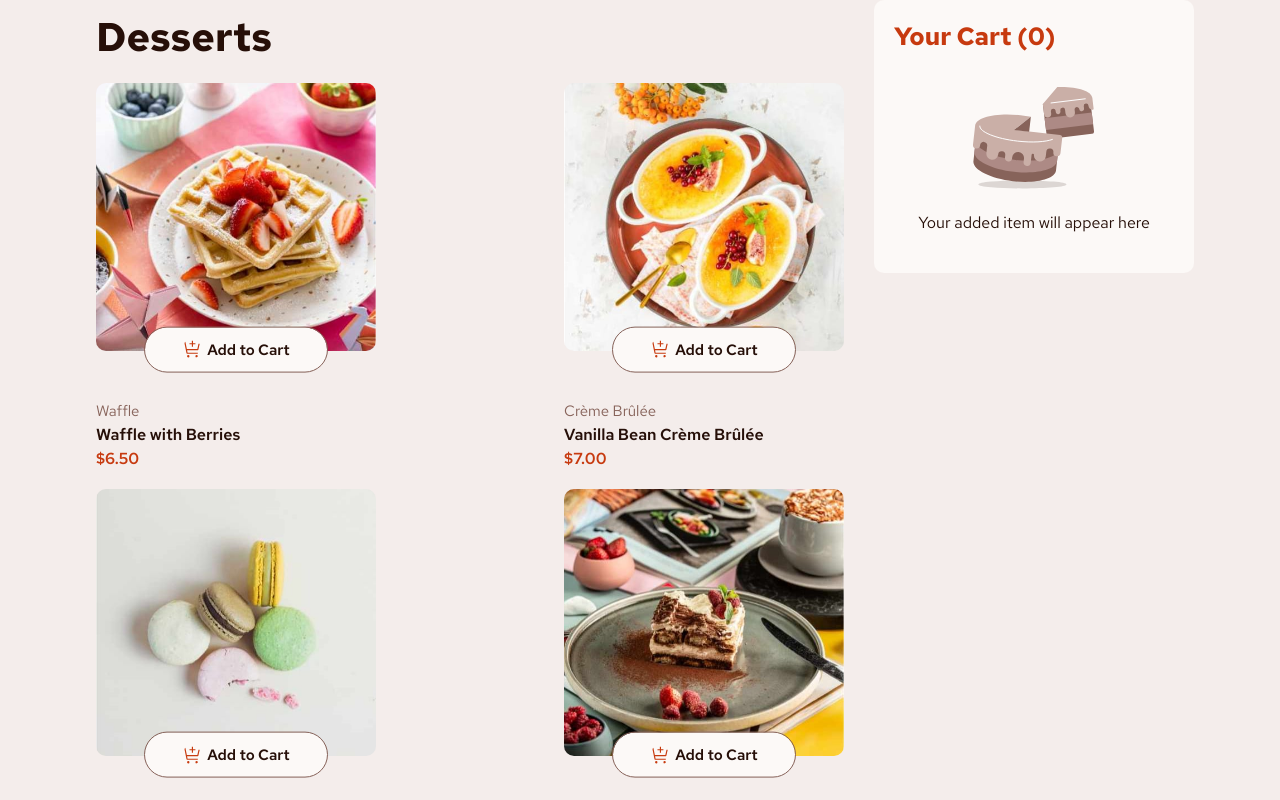
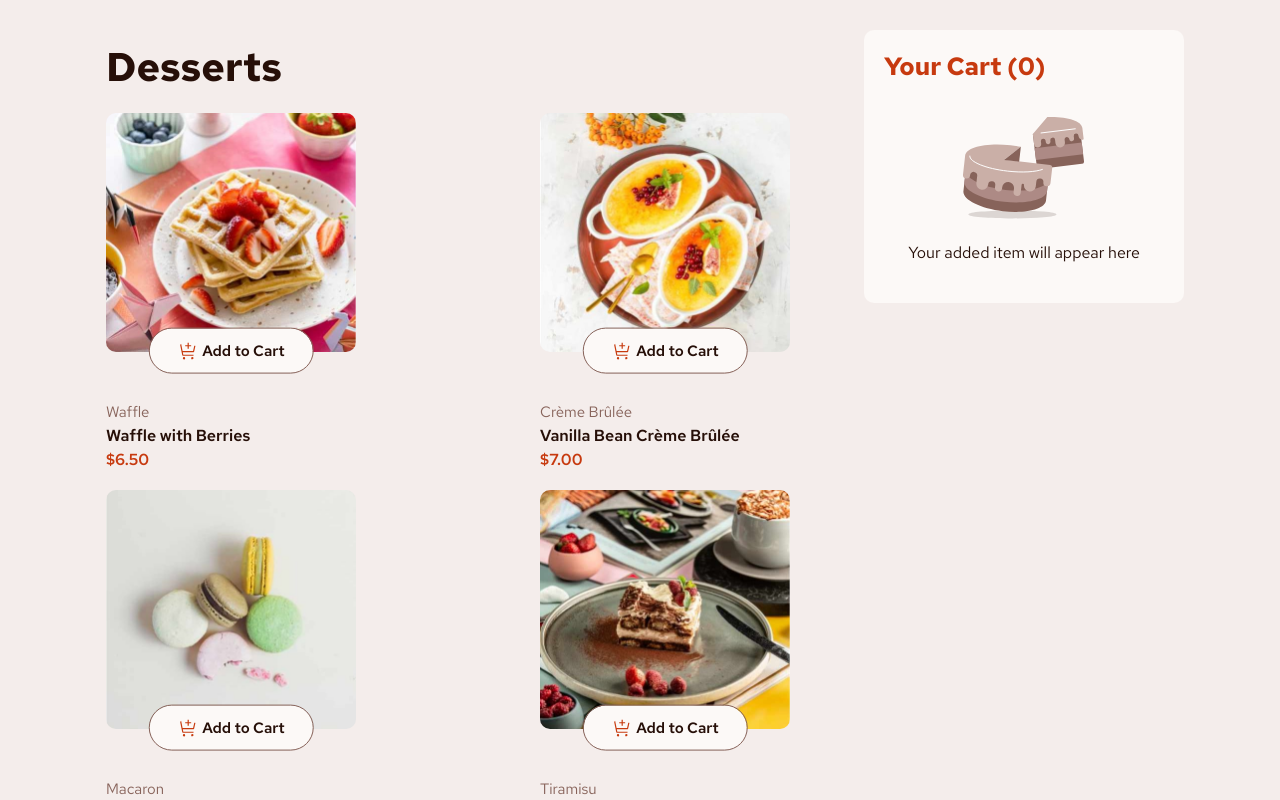
Before and after one commit to antonimatheus/Product-list-with-cart, a React (Vite) app: page / in a window 1280 px wide. Shown: the top 800 px of the page. Built offline with nearby package versions, Linux system fonts and the light colour scheme.

Commit message:
upated dessert size

```diff
--- a/src/index.css
+++ b/src/index.css
@@ -33,13 +33,15 @@ body {
   height: 100vh;
   background-color: var(--Rose100);
   color: var(--Rose900);
+  padding: 30px;
 }
 
 .container {
   display: flex;
-  justify-content: center;
+  justify-content: space-between;
   flex-direction: row;
-  gap: 20px;
+  width: 85vw;
+ /* background-color: red;*/
 }
 
 .app--Container {
@@ -47,7 +49,7 @@ body {
   flex-direction: row;
   justify-content: space-between;
   flex-wrap: wrap;
-  width: 60vw;
+  width: 55vw;
 }
 
 .app--Container h1 {
--- a/src/mainContent/Dessert.css
+++ b/src/mainContent/Dessert.css
@@ -4,7 +4,7 @@
     display: flex;
     flex-direction: column;
     justify-content: center;
-    width: 280px;
+    width: 250px;
     margin: 10px;
     gap: 3px;
     /*background-color: green;*/
```
